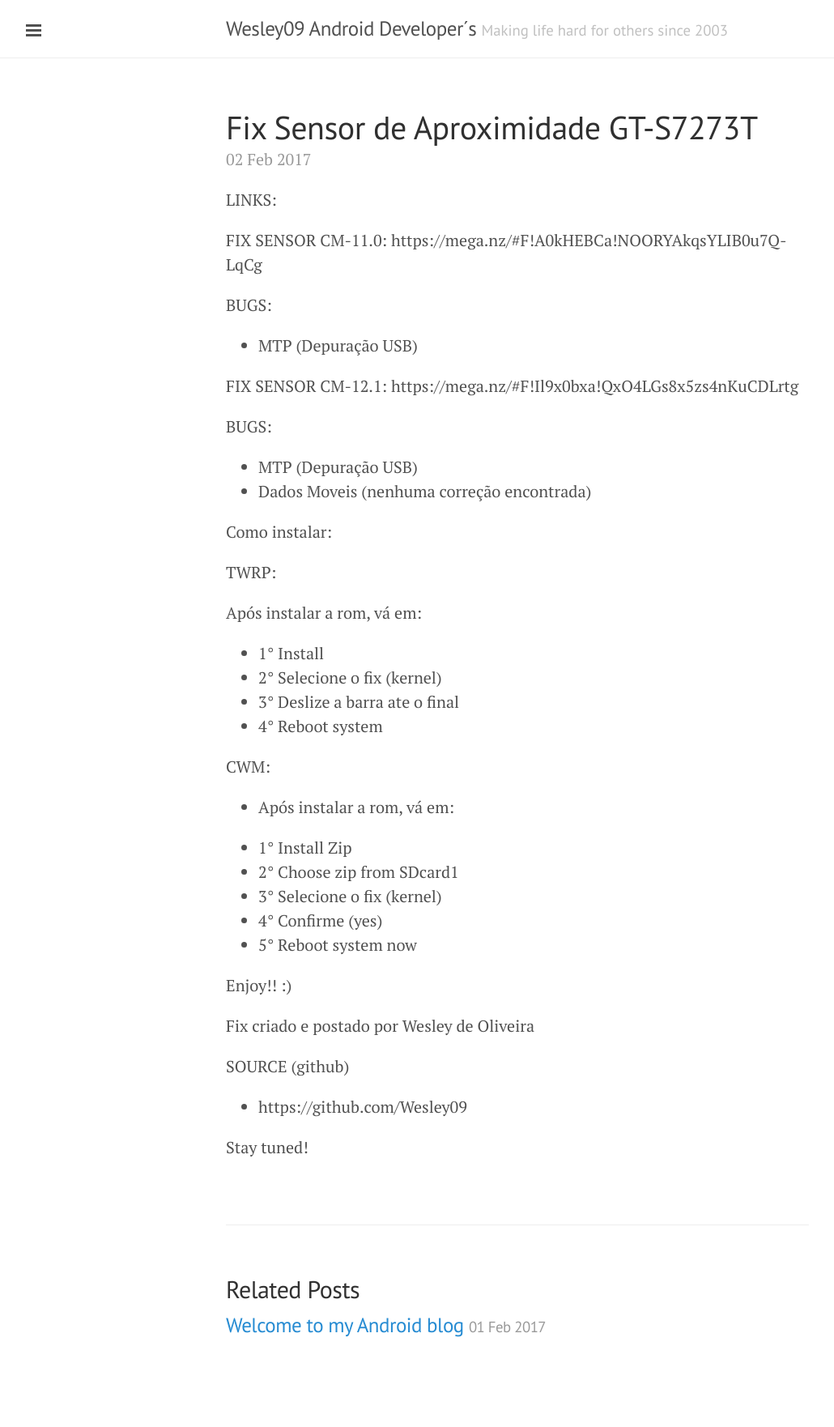
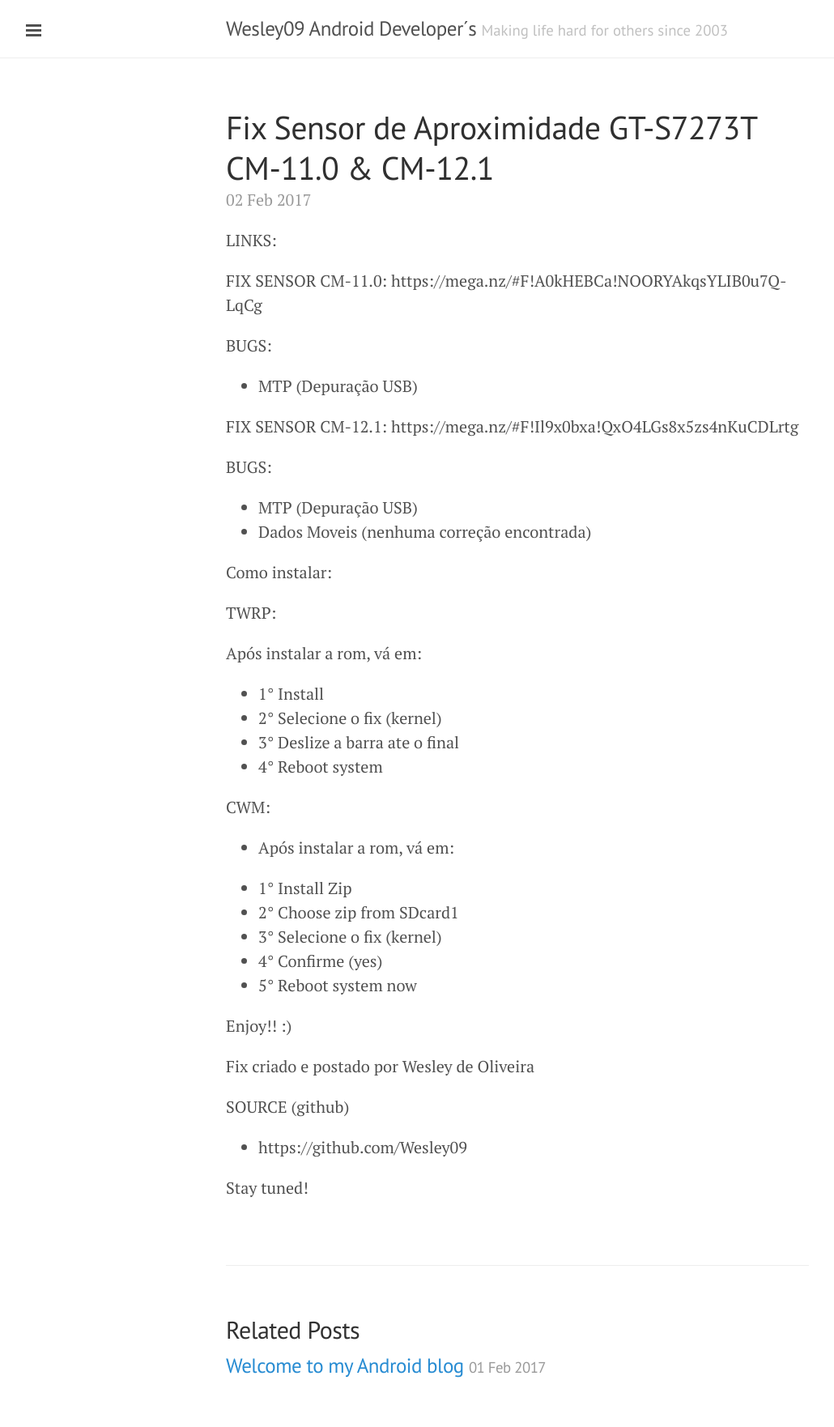
Before and after one commit to Wesley09/Wesley09.github.io, a Jekyll site: the page built from _posts/2017-02-02-kernel-fix-sensor-(cm-11,cm12.1)-s7273t.markdown, in a window 1280 px wide. Shown: the whole page at 81% size, without its empty margins (1-1031 px from the left). Built offline with Jekyll 4.4.1, drawn with Linux system fonts in a browser that asks for light colours; our own code applies the rules of GitHub Pages for plain Markdown files; before the commit the page ends 1712 px from its top, so only the background shows below that.

Commit message:
NOVA POSTAGEM

```diff
--- a/_posts/2017-02-02-kernel-fix-sensor-(cm-11,cm12.1)-s7273t.markdown
+++ b/_posts/2017-02-02-kernel-fix-sensor-(cm-11,cm12.1)-s7273t.markdown
@@ -1,7 +1,5 @@
 ---
-published: true
-title: Fix Sensor de Aproximidade GT-S7273T
-layout: post
+title: Fix Sensor de Aproximidade GT-S7273T CM-11.0 & CM-12.1
 ---
 
 
```
